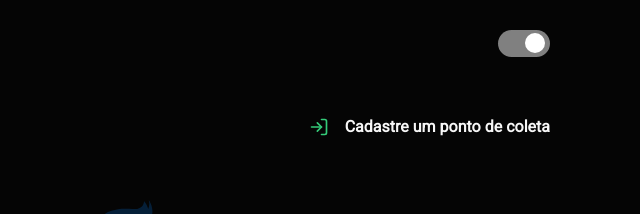
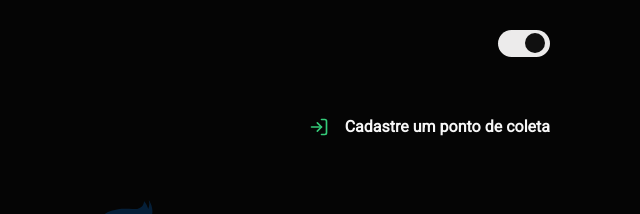
Before and after one commit to bredacoder/Next-Level-Week-1, a plain HTML site: page index.html in a window 1280 px wide. Both pictures are taken after a click on the label "Toggle". Shown: the top 214 px of the page, 640-1280 px from the left. Drawn offline with Linux system fonts and the light colour scheme.

Commit message:
DarkCSS && JS

```diff
--- a/styles/light-dark.css
+++ b/styles/light-dark.css
@@ -23,13 +23,13 @@
     left: 3px;
     width: 20px;
     height: 20px;
-    background-color: white;
+    background-color: var(--bg-form);
     border-radius: 90px;
     transition: 0.3s;
 }
 
 .toggle input:checked + label {
-    background-color: grey;
+    background-color: #ecebeb;
 }
 
 .toggle input:checked + label::after {
```
